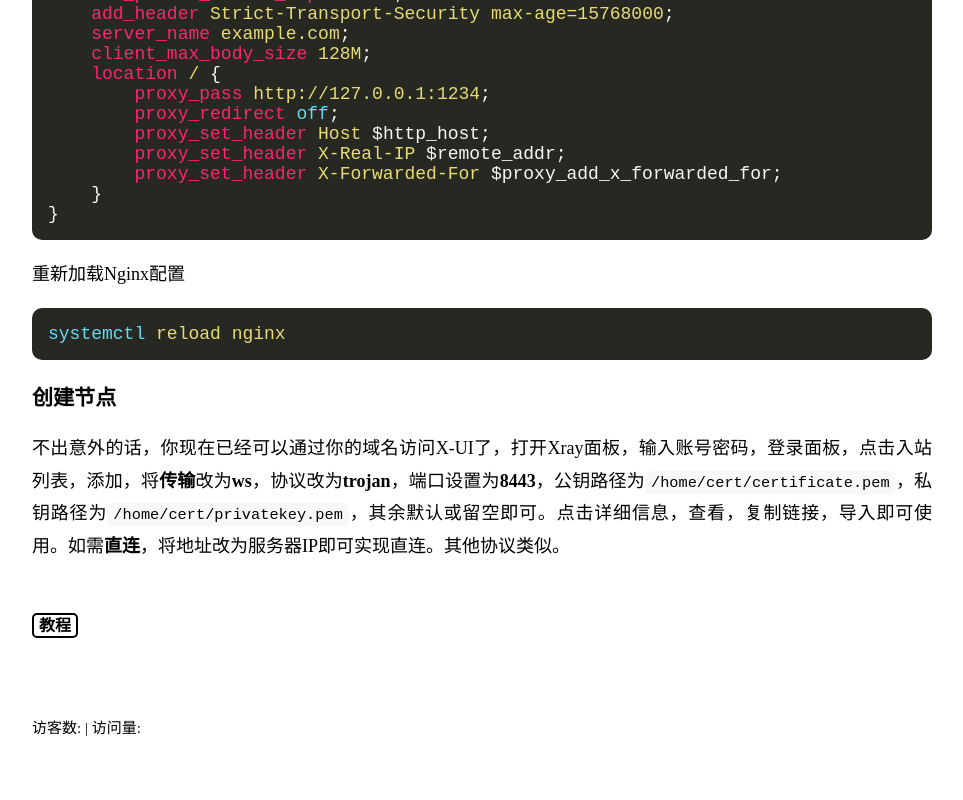
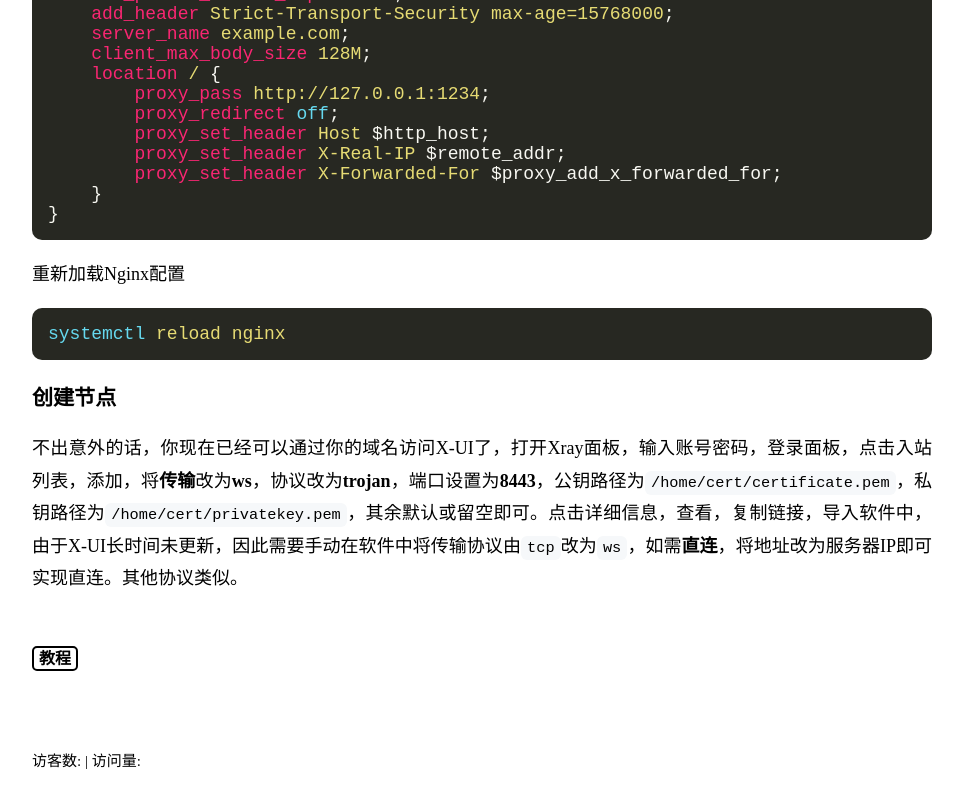
Before and after one commit to EdisonFrey/EdisonFrey.github.io, a plain HTML site: page posts/debian-x-ui/index.html in a window 1280 px wide. Shown: the part 2976-3776 px from the top of the page, without its empty margins (158-1121 px from the left). Before the commit the page ends 3743 px from the top, so only its background shows below. Drawn offline with Linux system fonts and the light colour scheme; some packages are replaced by stand-ins of ours; a script that the page names is missing.

Commit message:
Add files via upload EdisonFrey/Notes@584ef8f94435bba30bb436005eabcfbce2d775c8

```diff
--- a/posts/debian-x-ui/index.html
+++ b/posts/debian-x-ui/index.html
@@ -193,7 +193,7 @@ vim /home/cert/privatekey.pem 粘贴以下内容。
 </span></span></code></pre></div><p>重新加载Nginx配置</p>
 <div class="highlight"><pre tabindex="0" style="color:#f8f8f2;background-color:#272822;-moz-tab-size:4;-o-tab-size:4;tab-size:4;"><code class="language-nginx" data-lang="nginx"><span style="display:flex;"><span><span style="color:#66d9ef">systemctl</span> <span style="color:#e6db74">reload</span> <span style="color:#e6db74">nginx</span>
 </span></span></code></pre></div><h3 id="创建节点">创建节点</h3>
-<p>不出意外的话，你现在已经可以通过你的域名访问X-UI了，打开Xray面板，输入账号密码，登录面板，点击入站列表，添加，将<strong>传输</strong>改为<strong>ws</strong>，协议改为<strong>trojan</strong>，端口设置为<strong>8443</strong>，公钥路径为<code>/home/cert/certificate.pem</code>，私钥路径为<code>/home/cert/privatekey.pem</code>，其余默认或留空即可。点击详细信息，查看，复制链接，导入即可使用。如需<strong>直连</strong>，将地址改为服务器IP即可实现直连。其他协议类似。</p>
+<p>不出意外的话，你现在已经可以通过你的域名访问X-UI了，打开Xray面板，输入账号密码，登录面板，点击入站列表，添加，将<strong>传输</strong>改为<strong>ws</strong>，协议改为<strong>trojan</strong>，端口设置为<strong>8443</strong>，公钥路径为<code>/home/cert/certificate.pem</code>，私钥路径为<code>/home/cert/privatekey.pem</code>，其余默认或留空即可。点击详细信息，查看，复制链接，导入软件中，由于X-UI长时间未更新，因此需要手动在软件中将传输协议由<code>tcp</code>改为<code>ws</code>，如需<strong>直连</strong>，将地址改为服务器IP即可实现直连。其他协议类似。</p>
 
         </div>
         <div class="row middle-xs">
```
